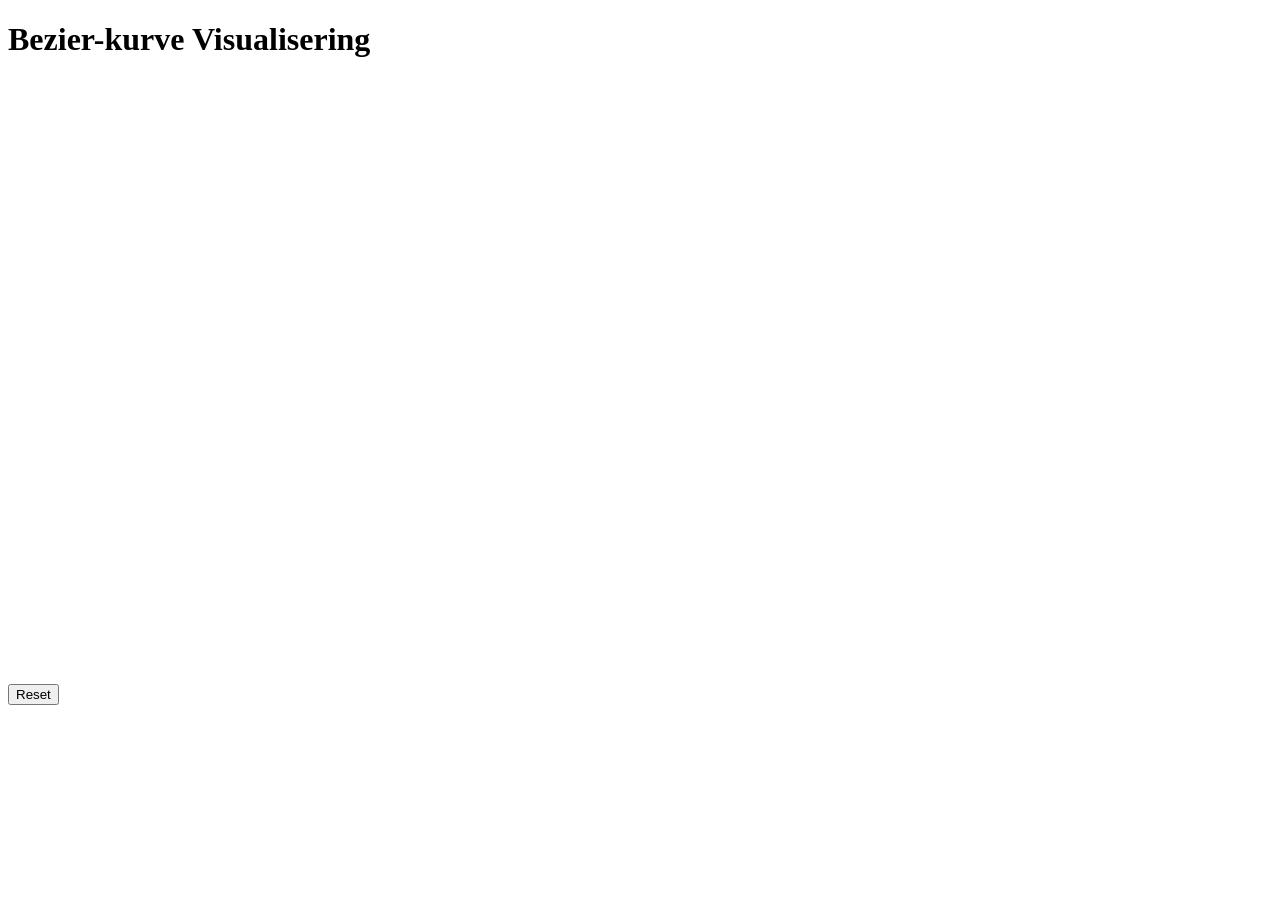
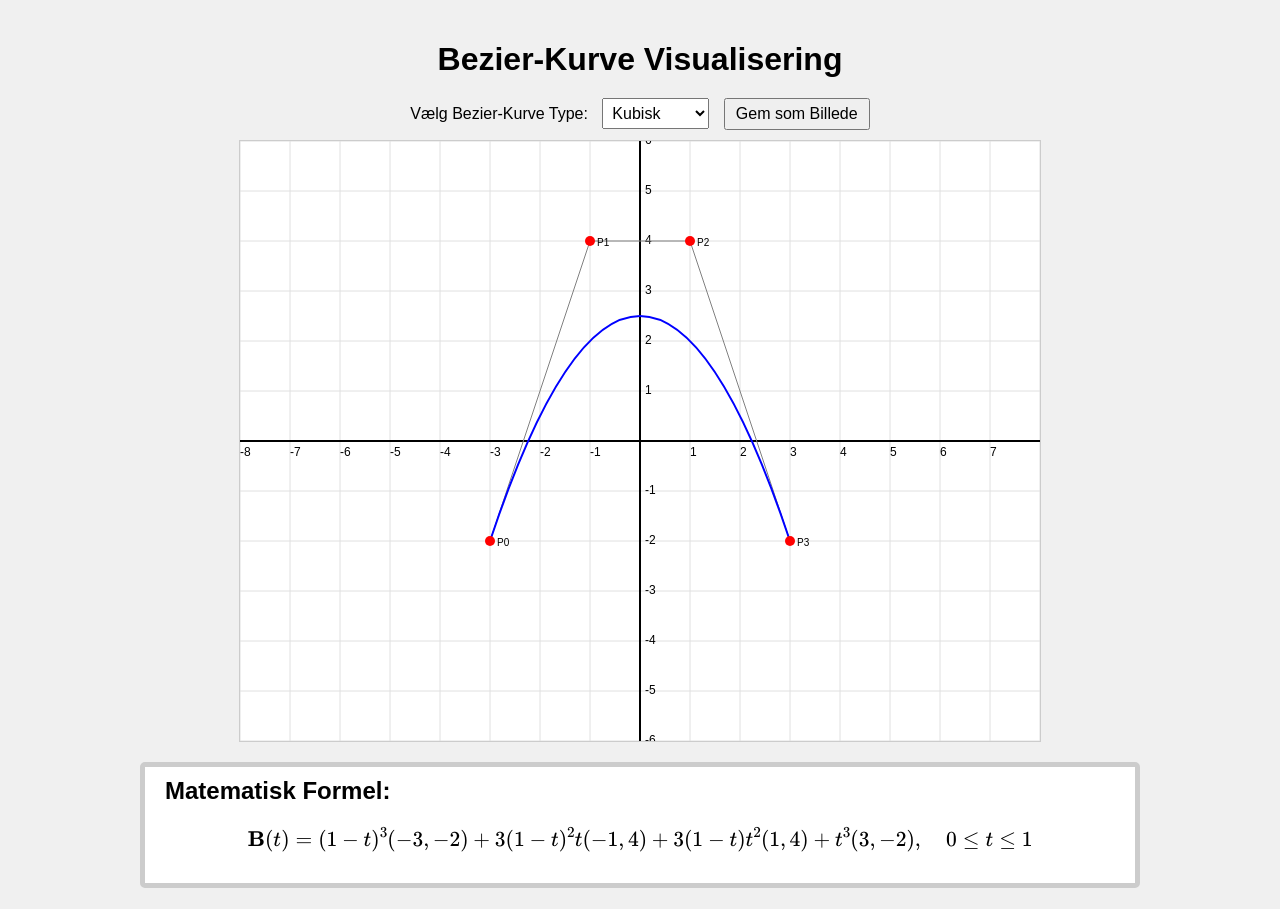
Before and after one commit to ZenKhalil/Bezier-kurve-Visualisering, a plain HTML site: page index.html in a window 1280 px wide. Before the commit the page ends 800 px from the top, so only its background shows below. Drawn offline with nearby package versions, Linux system fonts and the light colour scheme.

Commit message:
implemented the main for bezier curve

```diff
--- a/index.html
+++ b/index.html
@@ -3,16 +3,31 @@
 <head>
     <meta charset="UTF-8">
     <meta name="viewport" content="width=device-width, initial-scale=1.0">
-    <title>Bezier-kurve Visualisering</title>
+    <title>Bezier-Kurve Visualisering</title>
     <link rel="stylesheet" href="styles.css">
+    <!-- CDN for MathJax -->
+    <script id="MathJax-script" src="https://cdn.jsdelivr.net/npm/mathjax@3/es5/tex-mml-chtml.js"></script>
 </head>
 <body>
-    <h1>Bezier-kurve Visualisering</h1>
-    <canvas id="bezierCanvas" width="800" height="600"></canvas>
+    <h1>Bezier-Kurve Visualisering</h1>
+
     <div id="controls">
-        <button id="resetButton">Reset</button>
+        <label for="curveType">Vælg Bezier-Kurve Type:</label>
+        <select id="curveType">
+            <option value="linear">Lineær</option>
+            <option value="quadratic">Kvadratisk</option>
+            <option value="cubic" selected>Kubisk</option>
+        </select>
+        <button id="saveButton">Gem som Billede</button>
     </div>
 
-    <script src="app.js"></script>
+    <canvas id="bezierCanvas" width="800" height="600"></canvas>
+
+    <div id="formula">
+        <h2>Matematisk Formel:</h2>
+        <div id="formulaContent">\(\)</div>
+    </div>
+    <script src="main.js"></script>
+    <script src="events.js"></script>
 </body>
 </html>
--- /dev/null
+++ b/main.js
@@ -0,0 +1,214 @@
+const canvas = document.getElementById("bezierCanvas");
+const ctx = canvas.getContext("2d");
+const curveTypeSelect = document.getElementById("curveType");
+const formulaContent = document.getElementById("formulaContent");
+const saveButton = document.getElementById("saveButton");
+
+// Sæt oprindelsen til midten og invert y-aksen
+ctx.translate(canvas.width / 2, canvas.height / 2);
+ctx.scale(1, -1);
+
+// Konstanter
+const gridSpacing = 50;
+const snappingThreshold = 10;
+
+// Kontrolpunkter og nuværende kurvetype
+let controlPoints = [];
+let currentCurveType = curveTypeSelect.value;
+
+// Hjælpefunktion til at formatere tal
+const formatNumber = (num) =>
+  Number.isInteger(num) ? `${num}` : `${num.toFixed(1)}`;
+
+// Initialiser kontrolpunkter baseret på kurvetype
+const initializeControlPoints = () => {
+  const pointsMap = {
+    linear: [
+      { x: -3, y: 0, label: "P0" },
+      { x: 3, y: 0, label: "P1" },
+    ],
+    quadratic: [
+      { x: -3, y: -2, label: "P0" },
+      { x: 0, y: 4, label: "P1" },
+      { x: 3, y: -2, label: "P2" },
+    ],
+    cubic: [
+      { x: -3, y: -2, label: "P0" },
+      { x: -1, y: 4, label: "P1" },
+      { x: 1, y: 4, label: "P2" },
+      { x: 3, y: -2, label: "P3" },
+    ],
+  };
+  controlPoints = pointsMap[currentCurveType].map((p) => ({
+    x: p.x * gridSpacing,
+    y: p.y * gridSpacing,
+    label: p.label,
+  }));
+};
+
+// Snap en værdi til grid, hvis inden for threshold
+const snapToGrid = (value) => {
+  const snapped = Math.round(value / gridSpacing) * gridSpacing;
+  return Math.abs(value - snapped) < snappingThreshold ? snapped : value;
+};
+
+// Tegn gridlinjer
+const drawGrid = () => {
+  ctx.strokeStyle = "#e0e0e0";
+  ctx.lineWidth = 1;
+  for (let i = -canvas.width / 2; i <= canvas.width / 2; i += gridSpacing) {
+    ctx.beginPath();
+    ctx.moveTo(i, -canvas.height / 2);
+    ctx.lineTo(i, canvas.height / 2);
+    ctx.stroke();
+  }
+  for (let j = -canvas.height / 2; j <= canvas.height / 2; j += gridSpacing) {
+    ctx.beginPath();
+    ctx.moveTo(-canvas.width / 2, j);
+    ctx.lineTo(canvas.width / 2, j);
+    ctx.stroke();
+  }
+};
+
+// Tegn akser med labels
+const drawAxes = () => {
+  ctx.strokeStyle = "#000000";
+  ctx.lineWidth = 2;
+  // X og Y akser
+  ["X", "Y"].forEach((axis) => {
+    ctx.beginPath();
+    ctx.moveTo(
+      axis === "X" ? -canvas.width / 2 : 0,
+      axis === "Y" ? -canvas.height / 2 : 0
+    );
+    ctx.lineTo(
+      axis === "X" ? canvas.width / 2 : 0,
+      axis === "Y" ? canvas.height / 2 : 0
+    );
+    ctx.stroke();
+  });
+
+  // Labels
+  ctx.save();
+  ctx.scale(1, -1);
+  ctx.fillStyle = "#000000";
+  ctx.font = "12px Arial";
+  for (let i = 1; i < canvas.width / gridSpacing; i++) {
+    ctx.fillText(formatNumber(i), i * gridSpacing, 15);
+    ctx.fillText(formatNumber(-i), -i * gridSpacing, 15);
+  }
+  for (let j = 1; j < canvas.height / gridSpacing; j++) {
+    ctx.fillText(formatNumber(j), 5, -j * gridSpacing + 3);
+    ctx.fillText(formatNumber(-j), 5, j * gridSpacing + 3);
+  }
+  ctx.restore();
+};
+
+// Tegn kontrolpunkter og labels
+const drawControlPoints = () => {
+  controlPoints.forEach(({ x, y, label }) => {
+    ctx.fillStyle = "red";
+    ctx.beginPath();
+    ctx.arc(x, y, 5, 0, Math.PI * 2);
+    ctx.fill();
+    ctx.fillStyle = "black";
+    ctx.save();
+    ctx.scale(1, -1);
+    ctx.fillText(label, x + 7, -y + 5);
+    ctx.restore();
+  });
+};
+
+// Tegn linjer mellem kontrolpunkter
+const drawControlLines = () => {
+  if (controlPoints.length < 2) return;
+  ctx.strokeStyle = "gray";
+  ctx.lineWidth = 1;
+  ctx.beginPath();
+  ctx.moveTo(controlPoints[0].x, controlPoints[0].y);
+  controlPoints.slice(1).forEach((p) => ctx.lineTo(p.x, p.y));
+  ctx.stroke();
+};
+
+// Tegn Bezier-kurven baseret på kurvetype
+const drawBezierCurve = () => {
+  if (controlPoints.length < 2) return;
+  ctx.strokeStyle = "blue";
+  ctx.lineWidth = 2;
+  ctx.beginPath();
+  ctx.moveTo(controlPoints[0].x, controlPoints[0].y);
+
+  switch (currentCurveType) {
+    case "linear":
+      ctx.lineTo(controlPoints[1].x, controlPoints[1].y);
+      break;
+    case "quadratic":
+      ctx.quadraticCurveTo(
+        controlPoints[1].x,
+        controlPoints[1].y,
+        controlPoints[2].x,
+        controlPoints[2].y
+      );
+      break;
+    case "cubic":
+    default:
+      ctx.bezierCurveTo(
+        controlPoints[1].x,
+        controlPoints[1].y,
+        controlPoints[2].x,
+        controlPoints[2].y,
+        controlPoints[3].x,
+        controlPoints[3].y
+      );
+      break;
+  }
+  ctx.stroke();
+};
+
+// Generer LaTeX-formel
+const generateFormula = () => {
+  const points = controlPoints.map((p) => ({
+    x: p.x / gridSpacing,
+    y: p.y / gridSpacing,
+  }));
+  const formattedPoints = points.map(
+    (p) => `(${formatNumber(p.x)}, ${formatNumber(p.y)})`
+  );
+
+  let formula;
+  switch (currentCurveType) {
+    case "linear":
+      formula = `\\[ \\mathbf{B}(t) = (1-t)${formattedPoints[0]} + t${formattedPoints[1]}, \\quad 0 \\leq t \\leq 1 \\]`;
+      break;
+    case "quadratic":
+      formula = `\\[ \\mathbf{B}(t) = (1-t)^2${formattedPoints[0]} + 2(1-t)t${formattedPoints[1]} + t^2${formattedPoints[2]}, \\quad 0 \\leq t \\leq 1 \\]`;
+      break;
+    case "cubic":
+    default:
+      formula = `\\[ \\mathbf{B}(t) = (1-t)^3${formattedPoints[0]} + 3(1-t)^2t${formattedPoints[1]} + 3(1-t)t^2${formattedPoints[2]} + t^3${formattedPoints[3]}, \\quad 0 \\leq t \\leq 1 \\]`;
+      break;
+  }
+
+  formulaContent.innerHTML = formula;
+  MathJax.typeset();
+};
+
+// Opdater canvas og formel
+const updateCanvas = () => {
+  ctx.clearRect(
+    -canvas.width / 2,
+    -canvas.height / 2,
+    canvas.width,
+    canvas.height
+  );
+  drawGrid();
+  drawAxes();
+  drawControlLines();
+  drawBezierCurve();
+  drawControlPoints();
+  generateFormula();
+};
+
+// Initialiser og tegn første gang
+initializeControlPoints();
+updateCanvas();
--- a/styles.css
+++ b/styles.css
@@ -0,0 +1,61 @@
+body {
+    display: flex;
+    flex-direction: column;
+    align-items: center;
+    font-family: Arial, sans-serif;
+    background-color: #f0f0f0;
+    margin: 0;
+    padding: 20px;
+}
+
+h1 {
+    margin-bottom: 20px;
+}
+
+#controls {
+    margin-bottom: 10px;
+}
+
+#controls label {
+    margin-right: 10px;
+    font-size: 16px;
+}
+
+#curveType {
+    padding: 5px;
+    font-size: 16px;
+}
+
+#saveButton {
+    padding: 5px 10px;
+    margin-left: 10px;
+    font-size: 16px;
+    cursor: pointer;
+}
+
+#bezierCanvas {
+    border: 1px solid #ccc;
+    background-color: #fff;
+    cursor: crosshair;
+}
+
+
+#formula h2 {
+    margin-top: 0;
+}
+
+#formula {
+    margin-top: 20px;
+    width: 100%;
+    max-width: 1000px;
+    background-color: #fff;
+    padding: 10px 20px;
+    border: 5px solid #ccc;
+    border-radius: 5px;
+    box-sizing: border-box;
+}
+
+#formulaContent {
+    font-size: 18px;
+    white-space: nowrap; /* Forhindrer linjeskift i formlen */
+}
```
Also changed, not shown: app.js (deleted).
